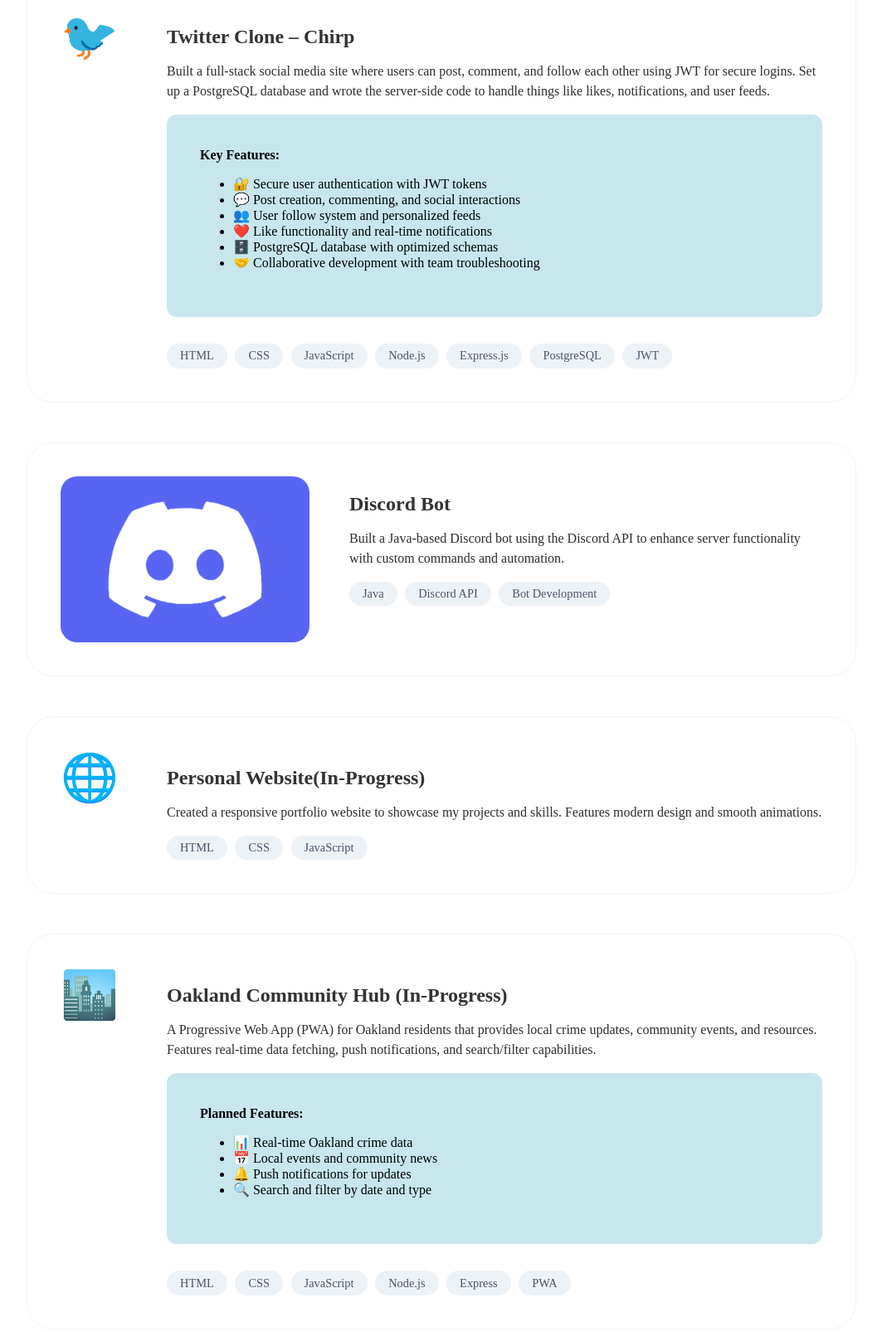
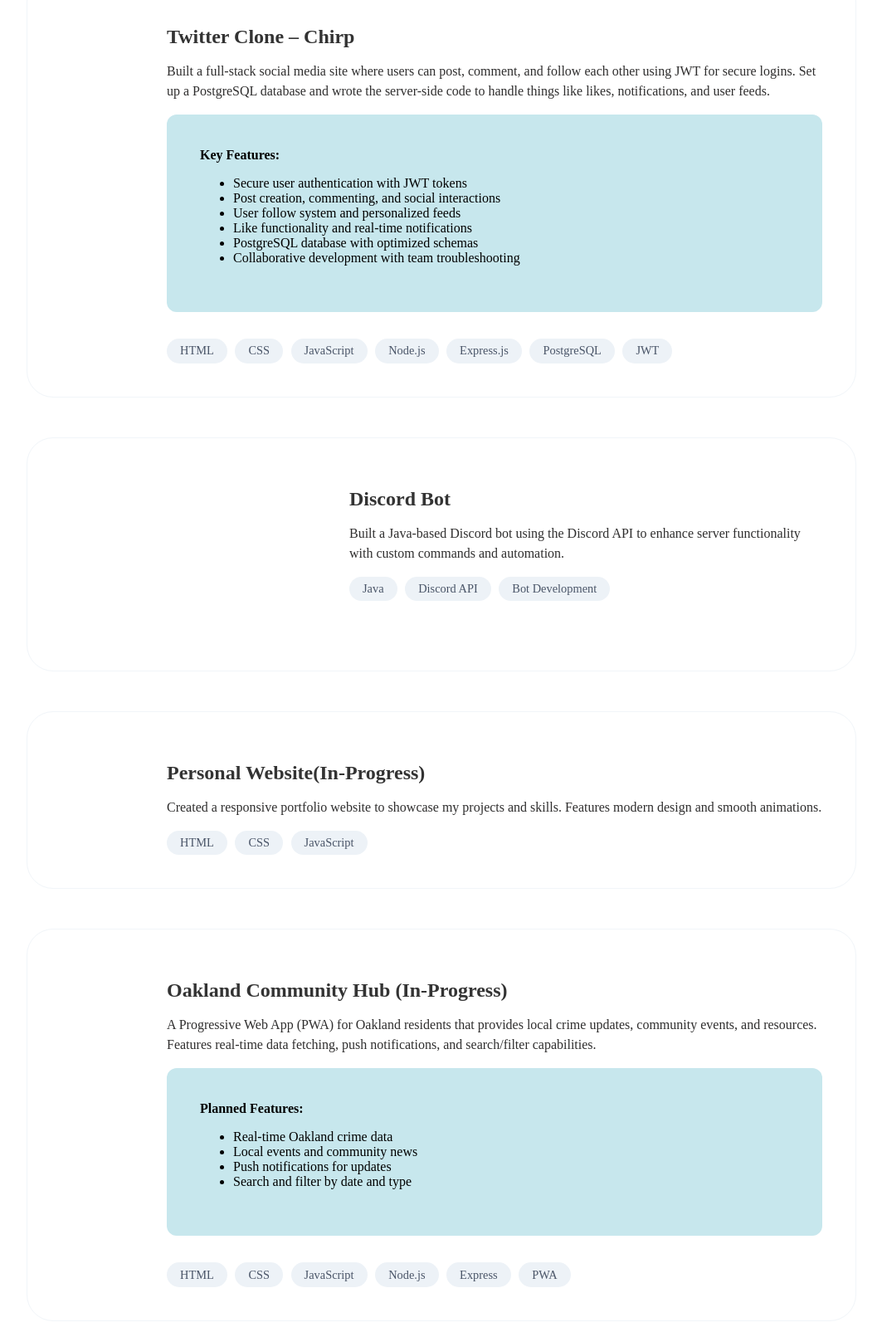
Before and after one commit to rledesmatoledo/roberto-ledesma-portfolio-website, a plain HTML site: page projects.html in a window 1280 px wide. Shown: the part 405-2010 px from the top of the page at 83% size, without its empty margins (108-1171 px from the left). Drawn offline with Linux system fonts and the light colour scheme.

Commit message:
Added a few changes to index,contact,and projects.html

```diff
--- a/projects.html
+++ b/projects.html
@@ -7,6 +7,7 @@
     <link rel="stylesheet" href="styles.css">
 </head>
 
+<body>
 <header class="site-header">
     <nav class="nav">
       <!-- Text logo linking to home -->
@@ -33,14 +34,14 @@
         <div class="hero">
                 <h1>Projects</h1>
             </div>
-    </header>
+
 
 
 
  <!-- Main Content -->
     <main class="projects-container">
         <article class="project-card">
-            <div class="project-icon">🐦</div>
+            <div class="project-icon"></div>
             <div class="project-content">
                 <h2>Twitter Clone – Chirp</h2>
                 <p>Built a full-stack social media site where users can post, comment, and follow each other using JWT for secure logins. Set up a PostgreSQL database and wrote the server-side code to handle things like likes, notifications, and user feeds.</p>
@@ -48,12 +49,12 @@
                 <div class="project-features">
                     <strong>Key Features:</strong>
                     <ul>
-                        <li>🔐 Secure user authentication with JWT tokens</li>
-                        <li>💬 Post creation, commenting, and social interactions</li>
-                        <li>👥 User follow system and personalized feeds</li>
-                        <li>❤️ Like functionality and real-time notifications</li>
-                        <li>🗄️ PostgreSQL database with optimized schemas</li>
-                        <li>🤝 Collaborative development with team troubleshooting</li>
+                        <li> Secure user authentication with JWT tokens</li>
+                        <li> Post creation, commenting, and social interactions</li>
+                        <li> User follow system and personalized feeds</li>
+                        <li> Like functionality and real-time notifications</li>
+                        <li> PostgreSQL database with optimized schemas</li>
+                        <li> Collaborative development with team troubleshooting</li>
                     </ul>
                 </div>
 
@@ -72,7 +73,7 @@
         <article class="project-card">
 
              <div class="project-icon project-icon-img">
-                <img src="images/pngimg.com-discord_PNG8.png" alt="Discord logo" class="project-icon-img">
+                <!-- <img src="images/pngimg.com-discord_PNG8.png" alt="Discord logo" class="project-icon-img"> -->
             </div>
             <div class="project-content">
                 <h2>Discord Bot</h2>
@@ -87,7 +88,7 @@
 
         <!-- Project 2: Personal Website -->
         <article class="project-card">
-            <div class="project-icon">🌐</div>
+            <div class="project-icon"></div>
             <div class="project-content">
                 <h2>Personal Website(In-Progress)</h2>
                 <p>Created a responsive portfolio website to showcase my projects and skills. Features modern design and smooth animations.</p>
@@ -100,17 +101,17 @@
         </article>
 
         <article class="project-card">
-            <div class="project-icon">🏙️</div>
+            <div class="project-icon"></div>
             <div class="project-content">
                 <h2>Oakland Community Hub <span class="wip-badge">(In-Progress)</span></h2>
                 <p>A Progressive Web App (PWA) for Oakland residents that provides local crime updates, community events, and resources. Features real-time data fetching, push notifications, and search/filter capabilities.</p>
                 <div class="project-features">
                     <strong>Planned Features:</strong>
                     <ul>
-                        <li>📊 Real-time Oakland crime data</li>
-                        <li>📅 Local events and community news</li>
-                        <li>🔔 Push notifications for updates</li>
-                        <li>🔍 Search and filter by date and type</li>
+                        <li> Real-time Oakland crime data</li>
+                        <li> Local events and community news</li>
+                        <li> Push notifications for updates</li>
+                        <li> Search and filter by date and type</li>
                     </ul>
                 </div>
                 <div class="project-tags">
@@ -133,8 +134,7 @@
       <!-- Column 1: Contact -->
       <div class="footer-column">
         <h3>Contact</h3>
-        <p>Email: <a href="robertoledesma015@gmail.com">robertoledesma015@gmail.com</a></p>
-        <!-- <p>Telephone: <a href="tel:123-456-7890">123-456-7890</a></p> -->
+      <p>Email: <a href="mailto:robertoledesma015@gmail.com">robertoledesma015@gmail.com</a></p>
         <div class="social-icons">
           <a href="https://www.linkedin.com/in/robertoledesma01/" target="_blank" aria-label="linkedin">
 <svg width="20" height="20" fill="currentColor" viewBox="0 0 24 24">
@@ -149,6 +149,3 @@
     </footer>
 </body>
 </html>
-
-
-</section>
```
Also changed, not shown: contact.html (+13 -16 lines), index.html (+8 -3 lines).
